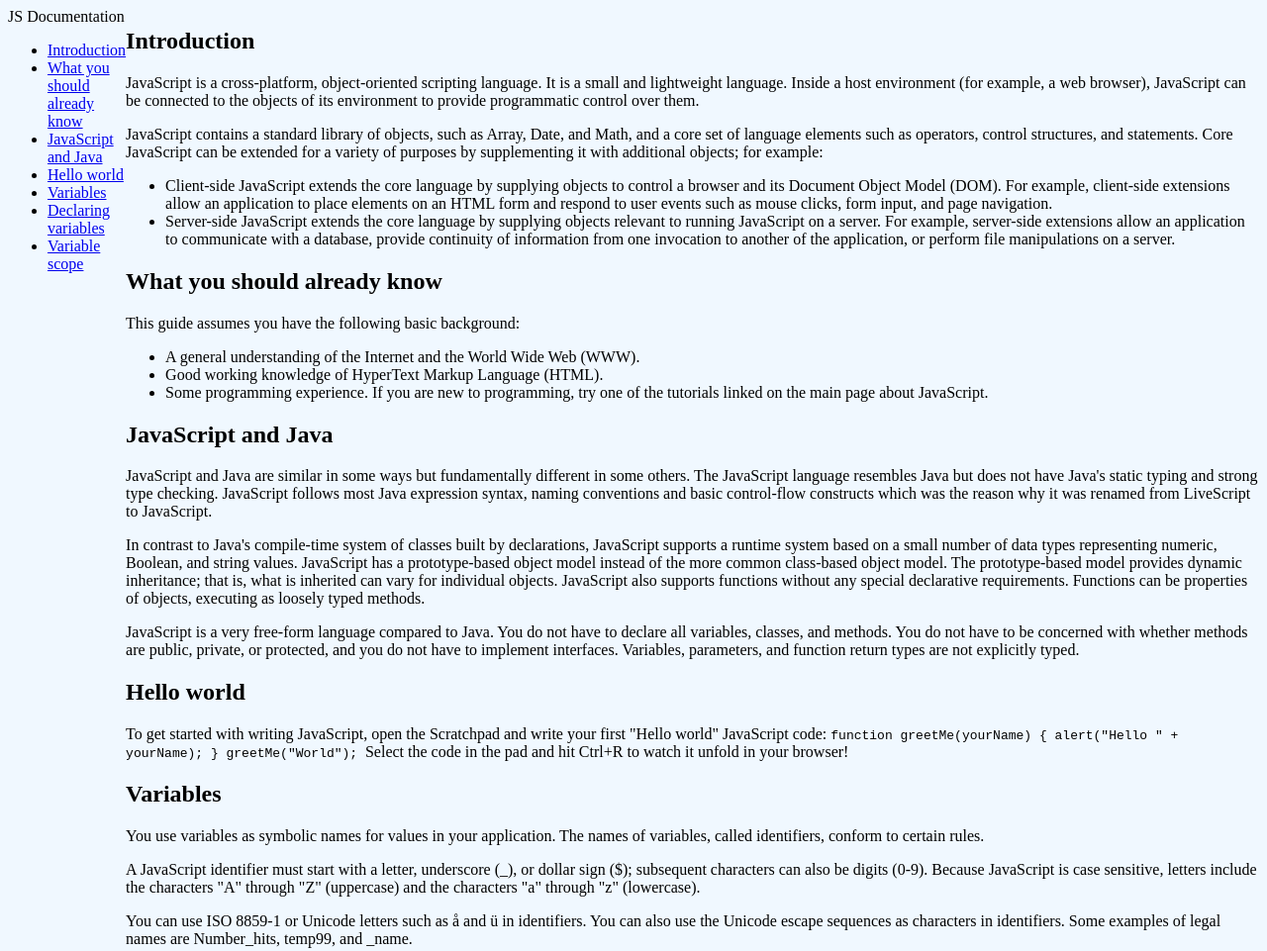
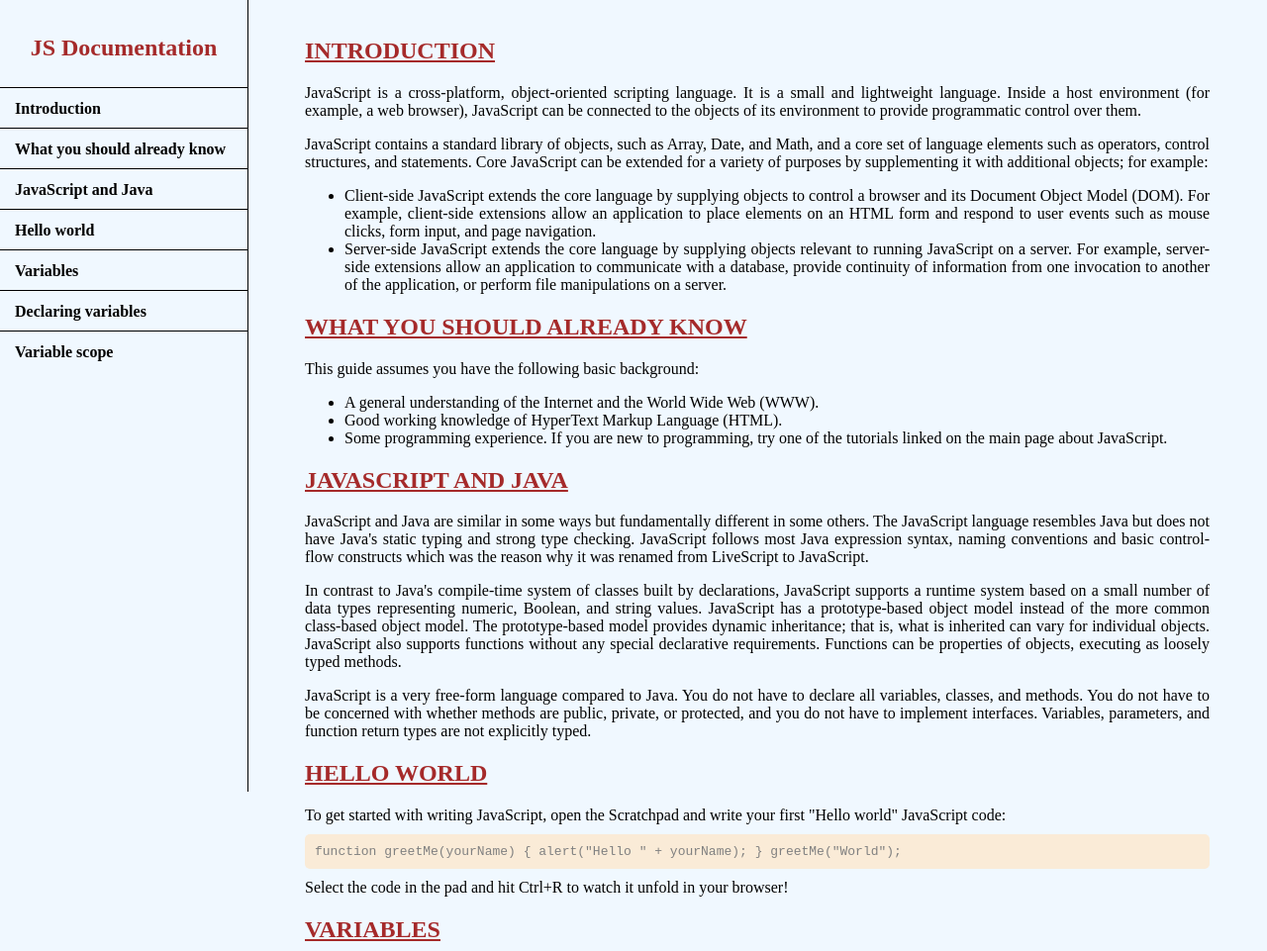
Before and after one commit to szvitek/codecamp-documentation, a plain HTML site: page index.html in a window 1280 px wide. Shown: the top 961 px of the page at 99% size. Drawn offline with Linux system fonts and the light colour scheme.

Commit message:
feat(css): added some style to the page

```diff
--- a/css/style.css
+++ b/css/style.css
@@ -4,8 +4,86 @@ body {
   background-color: aliceblue;
 }
 
+#navbar {
+  height: 30vh;
+  overflow: hidden scroll;
+  border-bottom: 1px solid black;
+}
+
+nav > header {
+  margin-top: 25px;
+  text-align: center;
+  padding: 10px;
+  font-size: x-large;
+  font-weight: bold;
+  color: brown;
+}
+
+nav > ul {
+  list-style: none;
+  padding: 0;
+}
+
+nav > ul > li {
+  height: 40px;
+  border-top: 1px solid black;
+}
+
+nav > ul > li:hover {
+  background-color: brown;
+  color: white;
+}
+
+nav > ul > li > a {
+  display: block;
+  width: 100%;
+  padding: 5px 15px;
+  line-height: 2;
+  text-decoration: none;
+  color: inherit;
+  font-weight: bold;
+}
+
+main {
+  text-align: justify;
+  padding: 20px 10px;
+}
+
+main header {
+  color: brown;
+  text-transform: uppercase;
+  text-decoration: underline;
+}
+
+code {
+  display: block;
+  background-color: antiquewhite;
+  color: grey;
+  padding: 10px;
+  border-radius: 5px;
+  margin: 10px 0;
+}
+
 @media only screen and (min-width: 768px) {
   body {
     flex-direction: row;
+    float: right;
+  }
+
+  #navbar {
+    position: fixed;
+    top: 0;
+    bottom: 0;
+    left: 0;
+    border-right: 1px solid black;
+    width: 250px;
+    height: unset;
+    overflow: unset;
+    border-bottom: unset;
+  }
+
+  main {
+    margin-left: 250px;
+    padding: 10px 50px;
   }
 }
```
